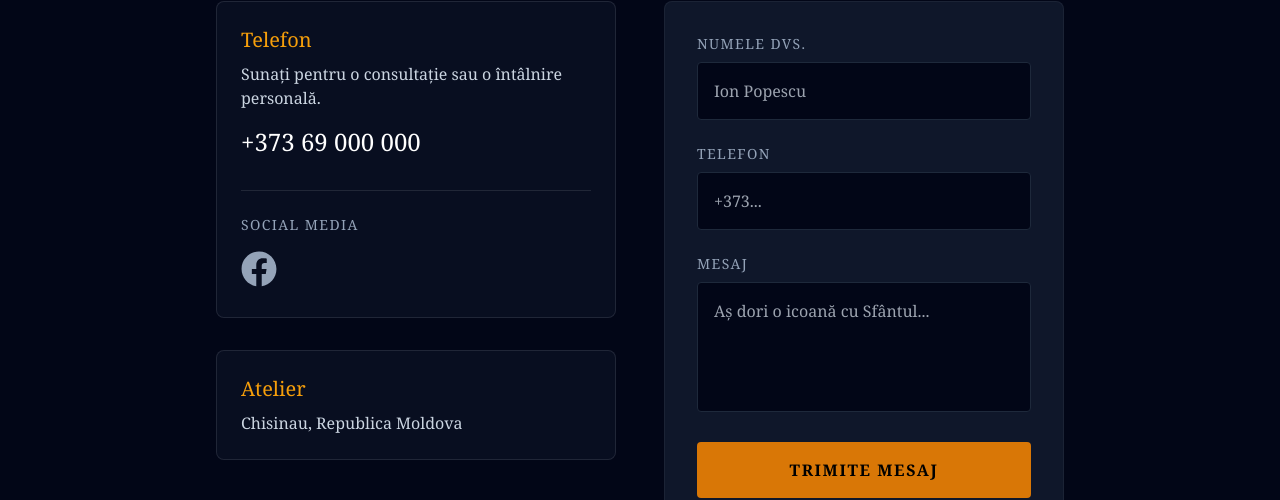
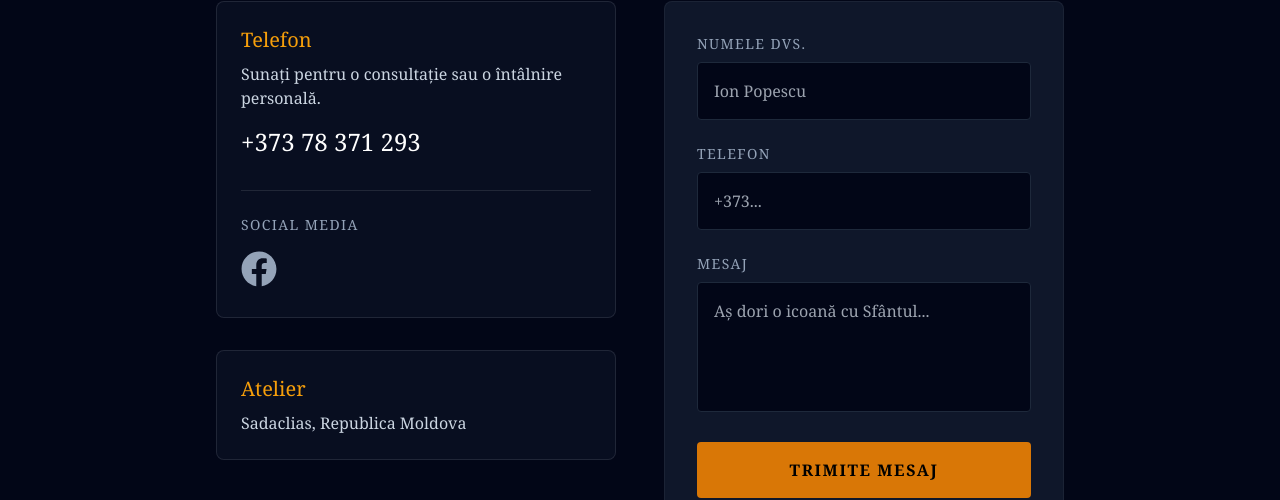
Before and after one commit to VictorSocinschi/church-art, a React (Vite) app: page /contact in a window 1280 px wide. Shown: the part 328-828 px from the top of the page. Built offline with nearby package versions, Linux system fonts and the light colour scheme.

Commit message:
fix: update contact details and remove unused eslint directive

```diff
--- a/src/pages/Contact.tsx
+++ b/src/pages/Contact.tsx
@@ -47,6 +47,7 @@ export function Contact() {
       } else {
         setStatus("error");
       }
+      // eslint-disable-next-line @typescript-eslint/no-unused-vars
     } catch (error) {
       setStatus("error");
     }
@@ -79,7 +80,7 @@ export function Contact() {
                   href="tel:+37300000000"
                   className="text-2xl text-white font-light hover:text-amber-500 transition block"
                 >
-                  +373 69 000 000
+                  +373 78 371 293
                 </a>
               </div>
               <div className="pt-6 border-t border-white/10">
@@ -100,7 +101,7 @@ export function Contact() {
               <h3 className="text-amber-500 font-serif text-xl mb-2">
                 Atelier
               </h3>
-              <p className="text-slate-300">Chisinau, Republica Moldova</p>
+              <p className="text-slate-300">Sadaclias, Republica Moldova</p>
             </div>
           </div>
 
```
